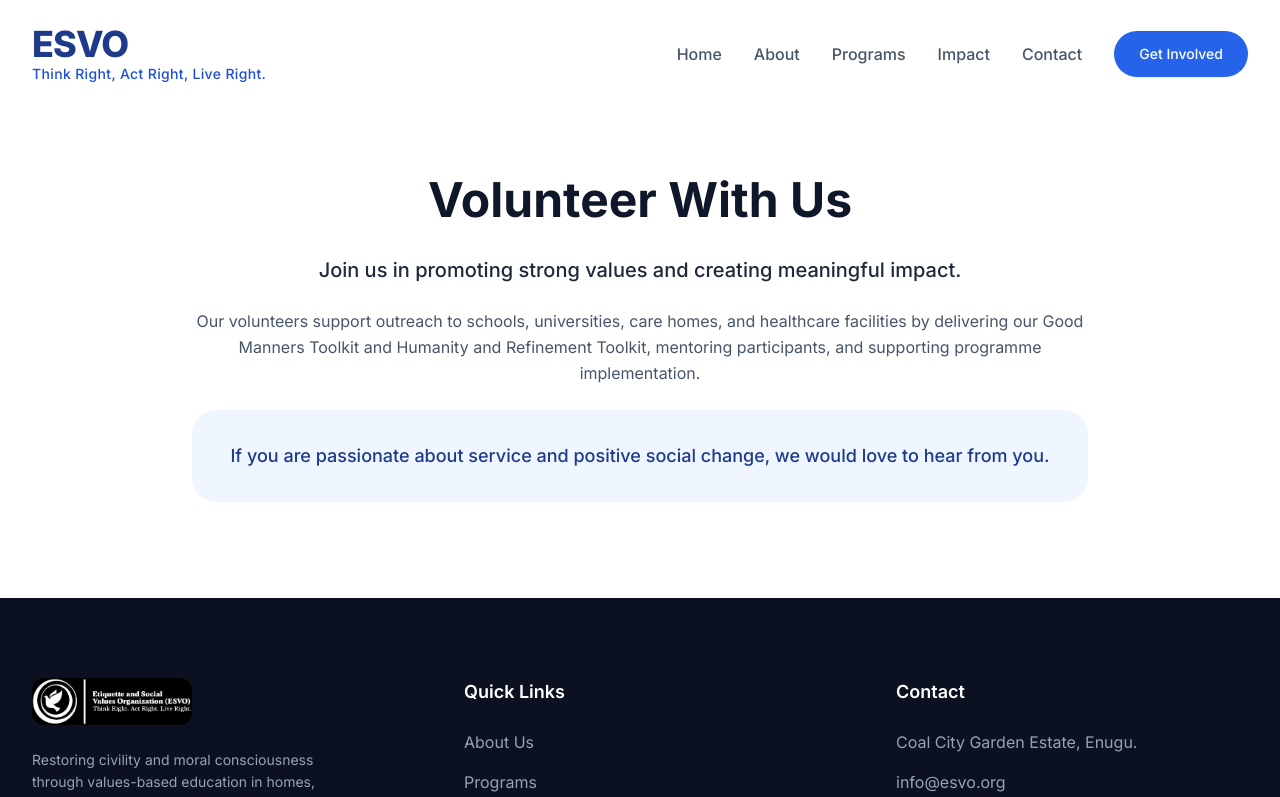
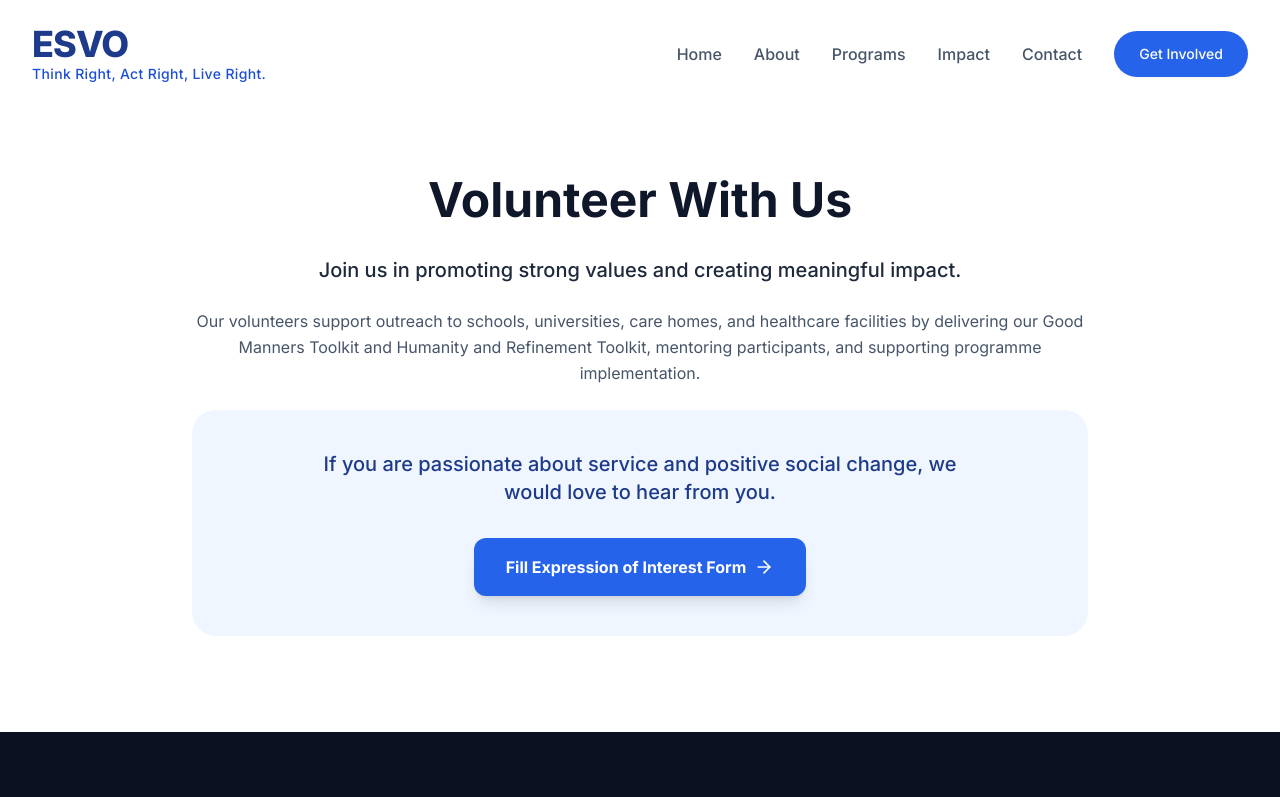
Before and after one commit to Wsalaudeen/project-ngo, a React (Vite) app: page /volunteer in a window 1280 px wide. Shown: the top 797 px of the page. Built offline with nearby package versions, Linux system fonts and the light colour scheme.

Commit message:
fix:add expression of interest

```diff
--- a/src/components/pages/Volunteer.jsx
+++ b/src/components/pages/Volunteer.jsx
@@ -1,6 +1,7 @@
 import React from 'react';
 import Section from '../common/Section';
 import Container from '../common/Container';
+import { ArrowRight } from 'lucide-react';
 
 const Volunteer = () => {
     return (
@@ -19,10 +20,19 @@ const Volunteer = () => {
                                 Our volunteers support outreach to schools, universities, care homes, and healthcare facilities by delivering our Good Manners Toolkit and Humanity and Refinement Toolkit, mentoring participants, and supporting programme implementation.
                             </p>
 
-                            <div className="bg-primary-50 p-8 rounded-3xl mt-12 cursor-pointer hover:shadow-md transition-all duration-300">
-                                <p className="text-lg font-medium text-primary-900 mb-0">
+                            <div className="bg-primary-50 p-10 rounded-3xl mt-12 text-center">
+                                <p className="text-xl font-medium text-primary-900 mb-8 max-w-2xl mx-auto">
                                     If you are passionate about service and positive social change, we would love to hear from you.
                                 </p>
+                                <a
+                                    href="https://docs.google.com/forms/d/e/1FAIpQLSeqL72fQQY0-yg-4-1yqbtOTX_CerptyaGUH2We5mz6Q--CNQ/viewform?usp=header"
+                                    target="_blank"
+                                    rel="noopener noreferrer"
+                                    className="inline-flex items-center bg-primary-600 text-white font-bold py-4 px-8 rounded-xl hover:bg-primary-700 transition-colors shadow-lg hover:shadow-xl transform hover:-translate-y-1"
+                                >
+                                    Fill Expression of Interest Form
+                                    <ArrowRight className="ml-2" size={20} />
+                                </a>
                             </div>
                         </div>
                     </div>
```
